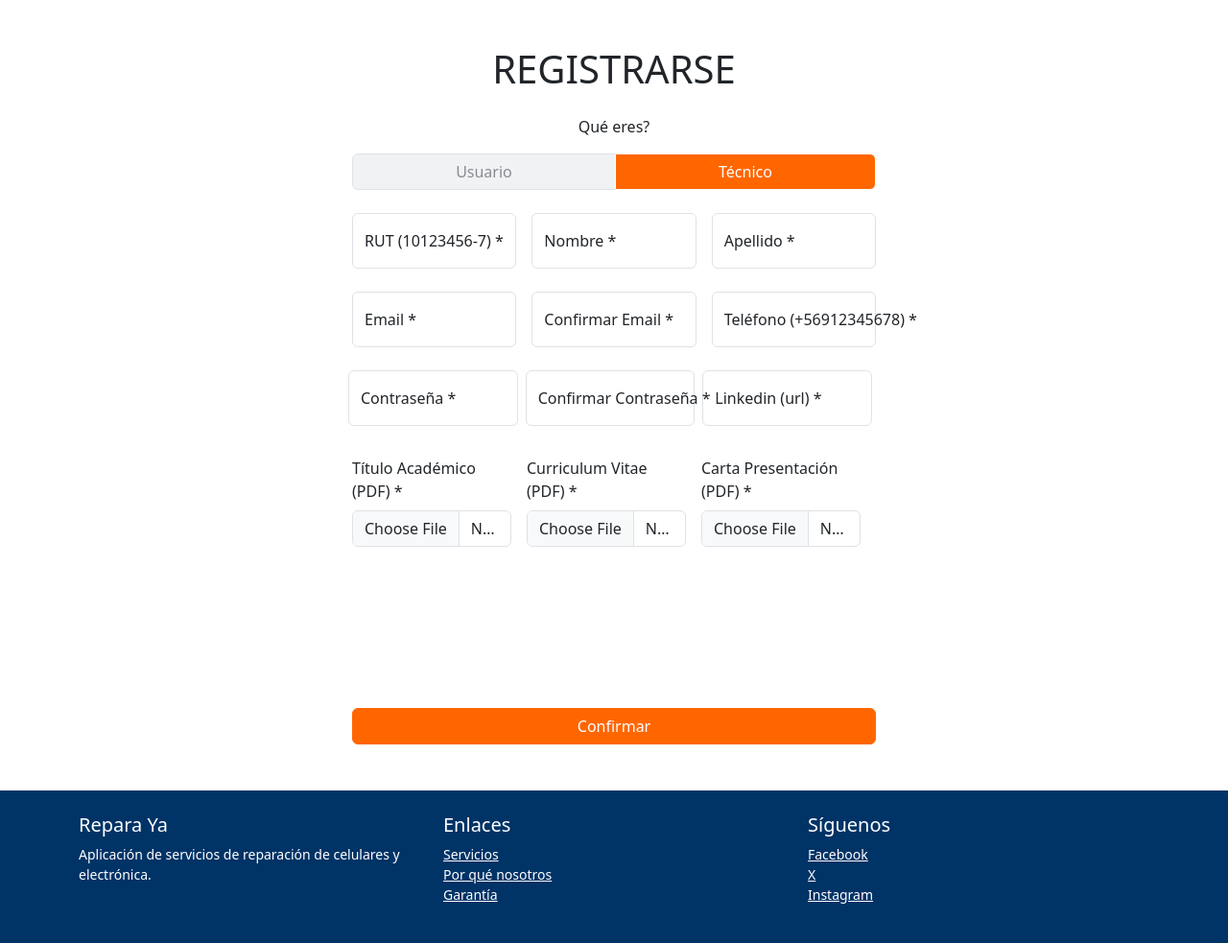
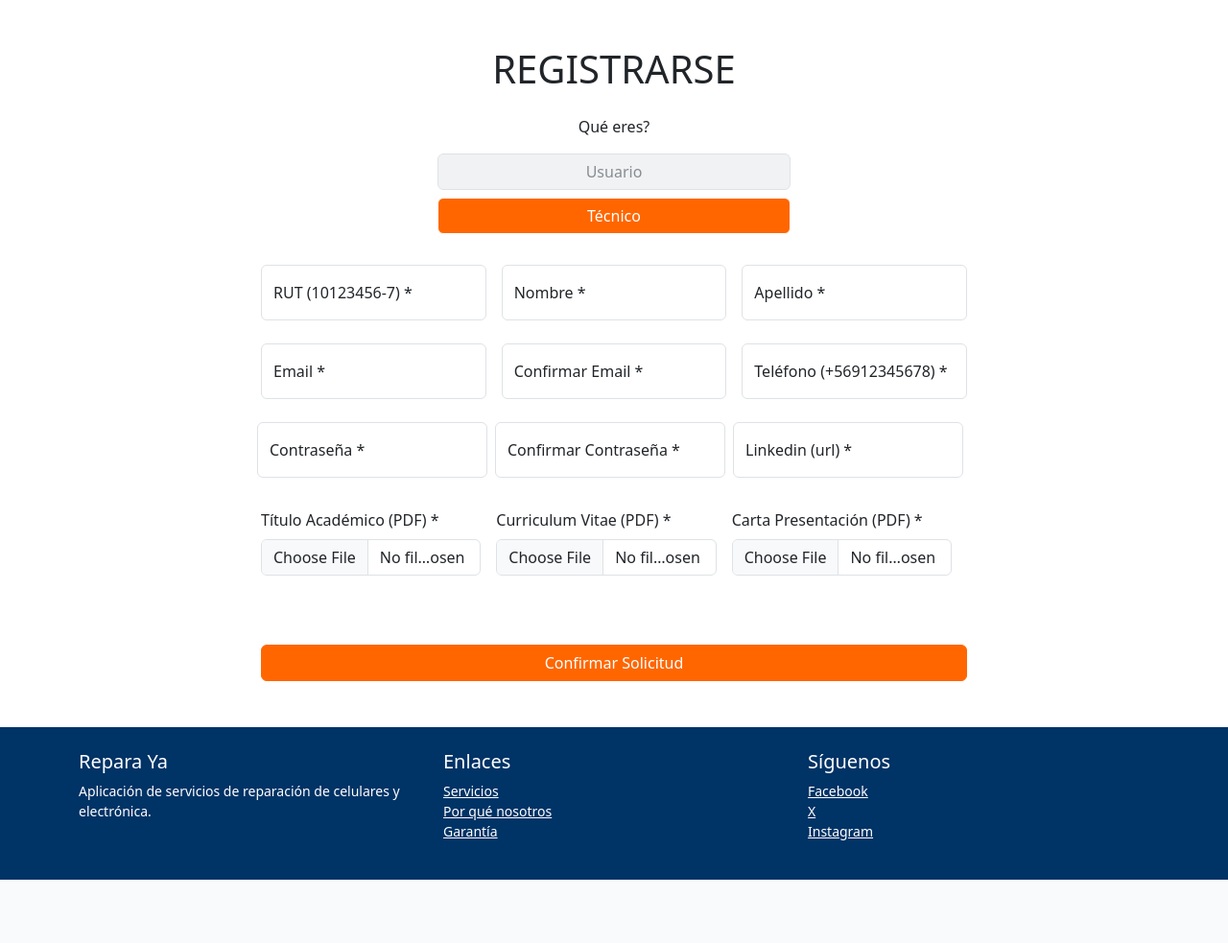
Before and after one commit to elrichardby11/ReparaYa, a Django app: page /register/tech in a window 1280 px wide. Shown: the part 72-1055 px from the top of the page at 96% size. After the commit the page ends 989 px from the top, so only its background shows below. Run offline with Django 5.2, Linux system fonts and the light colour scheme.

Commit message:
Update templates and views

```diff
--- a/reparaya/static/css/login.css
+++ b/reparaya/static/css/login.css
@@ -38,3 +38,7 @@
     background-color: #FF6600;
     color: white;
 }
+
+.form-control:focus {
+    border-color: #FF6600;
+}
--- a/reparaya/views.py
+++ b/reparaya/views.py
@@ -1,4 +1,4 @@
-from django.shortcuts import render
+from django.shortcuts import redirect, render
 
 def home(request):
     return render(request, "home.html")
@@ -7,7 +7,15 @@ def login(request):
     return render(request, "login.html")
 
 def register(request):
-    return render(request, "register.html")
+    if request.method == 'POST':
+        user_type = request.POST.get('user_type', '')
+
+        if user_type == 'user':
+            return redirect('register_user')
+        elif user_type == 'tech':
+            return redirect('register_tech')
+
+    return render(request, 'register.html')
 
 def register_user(request):
     return render(request, "register_user.html")
--- a/templates/includes/footer.html
+++ b/templates/includes/footer.html
@@ -1,6 +1,5 @@
 {% load static %}
 
-<!-- ========================= FOOTER ========================= -->
 <!-- Footer -->
 <footer class="bg-custom-blue text-white py-4 mt-auto">
 	<div class="container">
@@ -28,4 +27,3 @@
 		</div>
 	</div>
 </footer>
-<!-- ========================= FOOTER END // ========================= -->
--- a/templates/register_tech.html
+++ b/templates/register_tech.html
@@ -7,29 +7,22 @@
 <main class="flex-grow-1 bg-white py-5">
     <div class="container">
         <div class="row justify-content-center">
-            <div class="col-md-6">
+            <!-- Mantenemos el formulario ancho con col-md-8 -->
+            <div class="col-md-8">
                 <h1 class="text-center text-custom-blue mb-4">REGISTRARSE</h1>
                 <p class="text-center mb-3">Qué eres?</p>
-                <div class="btn-group w-100 mb-4" role="group">
+
+                <!-- Ajustamos el estilo para que los botones de usuario/técnico sean más pequeños -->
+                <div class="d-flex flex-column align-items-center w-100 mb-4" role="group">
                     <input type="radio" class="btn-check" name="user_type" id="usuario" autocomplete="off" disabled>
-                    <label class="btn btn-user-type " for="usuario">Usuario</label>
-                    <input type="radio" class="btn-check active" name="user_type" id="tecnico" autocomplete="off" checked>
-                    <label class="btn btn-user-type" for="tecnico">Técnico</label>
+                    <label class="btn btn-user-type mb-2 w-50" for="usuario">Usuario</label> <!-- Añadí w-50 para reducir el ancho -->
+
+                    <input type="radio" class="btn-check" name="user_type" id="tecnico" autocomplete="off" checked>
+                    <label class="btn btn-user-type mb-2 w-50" for="tecnico">Técnico</label> <!-- Añadí w-50 para reducir el ancho -->
                 </div>
+
                 <form method="post" action="{% url 'login' %}">
                     {% csrf_token %}
-
-
-
-
-
-
-
-
-
-
-
-
                     <div class="row g-3">
                         <div class="col-md">
                             <div class="form-floating">
@@ -49,13 +42,9 @@
                                 <label for="surname">Apellido *</label>
                             </div>
                         </div>
-
-
                     </div>
 
                     <br>
-
-
 
                     <div class="row g-3">
                         <div class="col-md">
@@ -96,14 +85,11 @@
                             </div>
                             <div class="col-md">
                                 <div class="form-floating">
-                                    <input type="url" class="form-control" id="urlLinkedin" name="urlLinkedin" placeholder="" pattern="https?://.*"                                    required>
+                                    <input type="url" class="form-control" id="urlLinkedin" name="urlLinkedin" placeholder="" pattern="https?://.*" required>
                                     <label for="urlLinkedin">Linkedin (url) *</label>
                                 </div>
                             </div>
-
                         </div>
-
-
 
                         <div class="row g-3">
                             <div class="col-md">
@@ -121,31 +107,11 @@
                                 <input class="form-control" type="file" id="formFile" accept=".pdf">
                             </div>
                         </div>
-
-
-
                     </div>
 
-                    <br>
+                    <br><br><br>
 
-
-                    <br><br>
-
-
-
-
-
-
-
-
-
-
-
-
-
-
-                    <br><br><br><br>
-                    <button type="submit" class="btn btn-custom-orange w-100">Confirmar</button>
+                    <button type="submit" class="btn btn-custom-orange w-100">Confirmar Solicitud</button>
                 </form>
             </div>
         </div>
```
Also changed, not shown: templates/register.html (+8 -7 lines).
